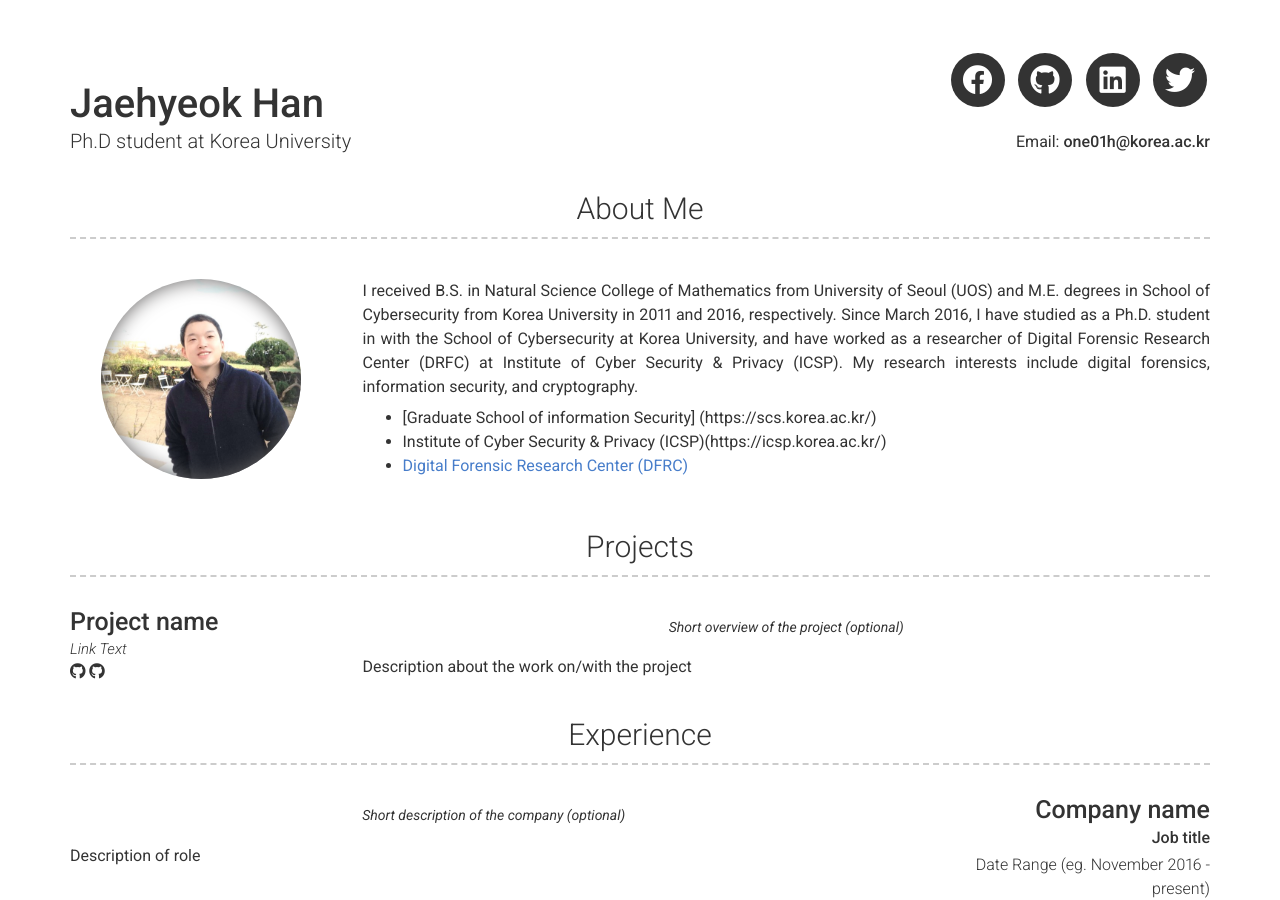
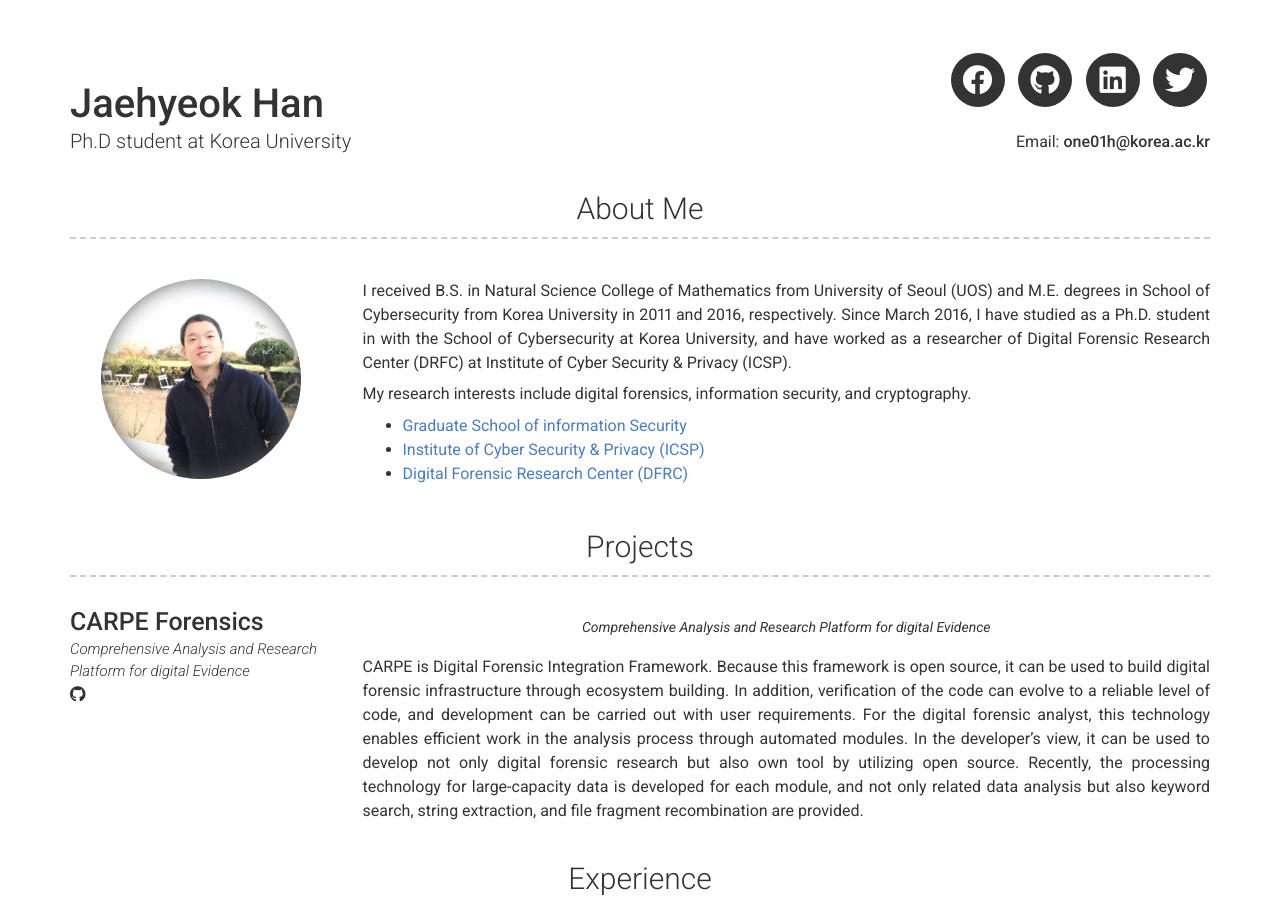
Before and after one commit to JaehyeokHan/jaehyeokhan.github.io, a Jekyll site: the page built from index.md, in a window 1280 px wide and 900 px high. Built offline with Jekyll 4.4.1, drawn with Linux system fonts in a browser that asks for light colours; nearby versions of some CDN libraries.

Commit message:
Update _config.yml

```diff
--- a/_config.yml
+++ b/_config.yml
@@ -53,10 +53,11 @@ linkedin_username: jaehyeok-han-67013a111
 about_profile_image: images/profile.jpg
 about_content: | # this will include new lines to allow paragraphs
   I received B.S. in Natural Science College of Mathematics from University of Seoul (UOS) and M.E. degrees in School of Cybersecurity from Korea University in 2011 and 2016, respectively. Since March 2016, I have studied as a Ph.D. student in with the School of Cybersecurity at Korea University, and have worked as a researcher of Digital Forensic Research Center (DRFC) at Institute of Cyber Security & Privacy (ICSP).
+
   My research interests include digital forensics, information security, and cryptography.
 
-  - [Graduate School of information Security] (https://scs.korea.ac.kr/)
-  - Institute of Cyber Security & Privacy (ICSP)(https://icsp.korea.ac.kr/)
+  - [Graduate School of information Security](https://scs.korea.ac.kr/)
+  - [Institute of Cyber Security & Privacy (ICSP)](https://icsp.korea.ac.kr/)
   - [Digital Forensic Research Center (DFRC)](http://forensic.korea.ac.kr/)
 
 content:
@@ -64,20 +65,18 @@ content:
     layout: list # Type of content section (list/text)
     content:
       - layout: left
-        title: Project name
-        link: Link to project (eg. sproogen.github.io/modern-resume-theme)(optional)
-        link_text: Link Text
+        title: CARPE Forensics
+        link: http://carpeforensics.org/
+        link_text: Comprehensive Analysis and Research Platform for digital Evidence
         additional_links:
-          - title:  Github page for project (eg. sproogen/modern-resume-theme)
+          - title:  Github page for project
             icon: fab fa-github
-            url: Link to project (eg. sproogen.github.io/modern-resume-theme)(optional)
-          - title:  Github page for project (eg. sproogen/modern-resume-theme)
-            icon: fab fa-github
-            url: Link to project (eg. sproogen.github.io/modern-resume-theme)(optional)
+            url: https://github.com/dfrc-korea/carpe
         quote: >
-          Short overview of the project (optional)
+          Comprehensive Analysis and Research Platform for digital Evidence
         description: | # this will include new lines to allow paragraphs
-          Description about the work on/with the project
+          CARPE is Digital Forensic Integration Framework. Because this framework is open source, it can be used to build digital forensic infrastructure through ecosystem building. In addition, verification of the code can evolve to a reliable level of code, and development can be carried out with user requirements. For the digital forensic analyst, this technology enables efficient work in the analysis process through automated modules. In the developer's view, it can be used to develop not only digital forensic research but also own tool by utilizing open source. Recently, the processing technology for large-capacity data is developed for each module, and not only related data analysis but also keyword search, string extraction, and file fragment recombination are provided.
+
   - title: Experience
     layout: list
     content:
```
